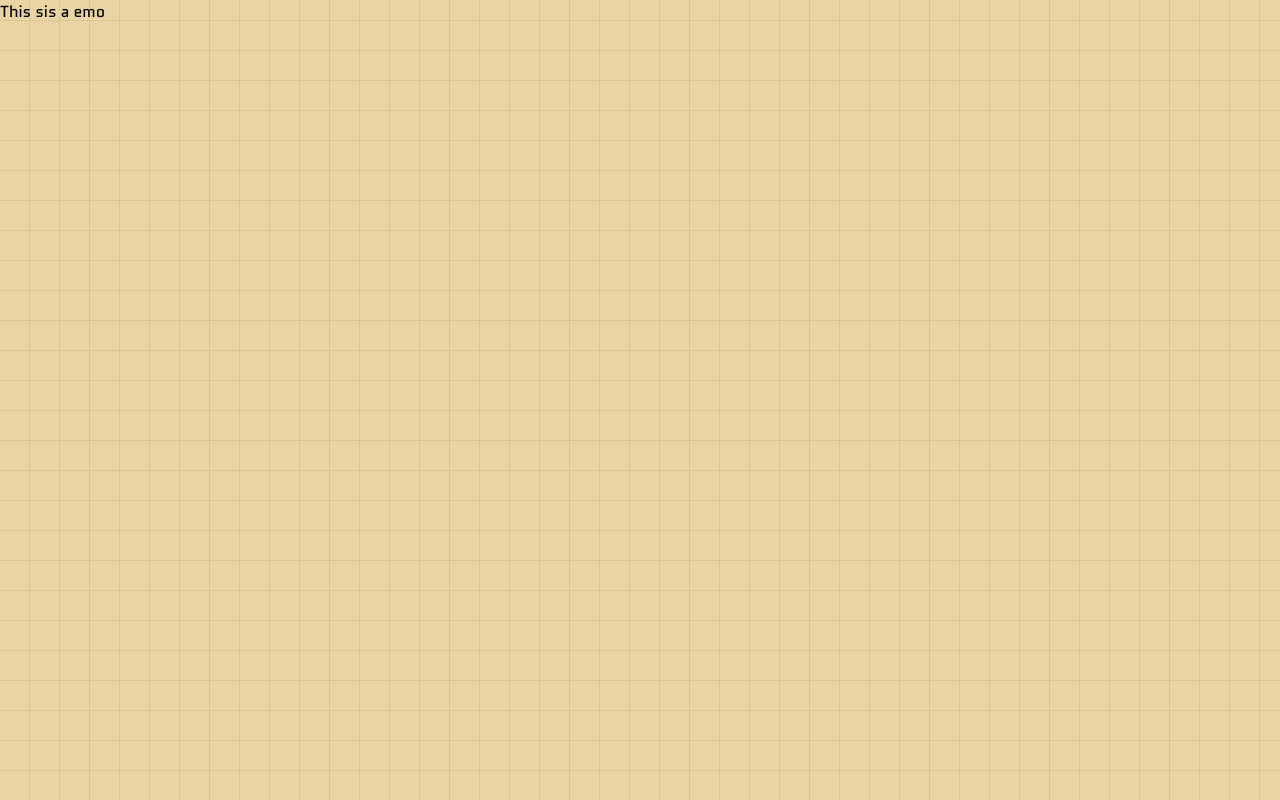
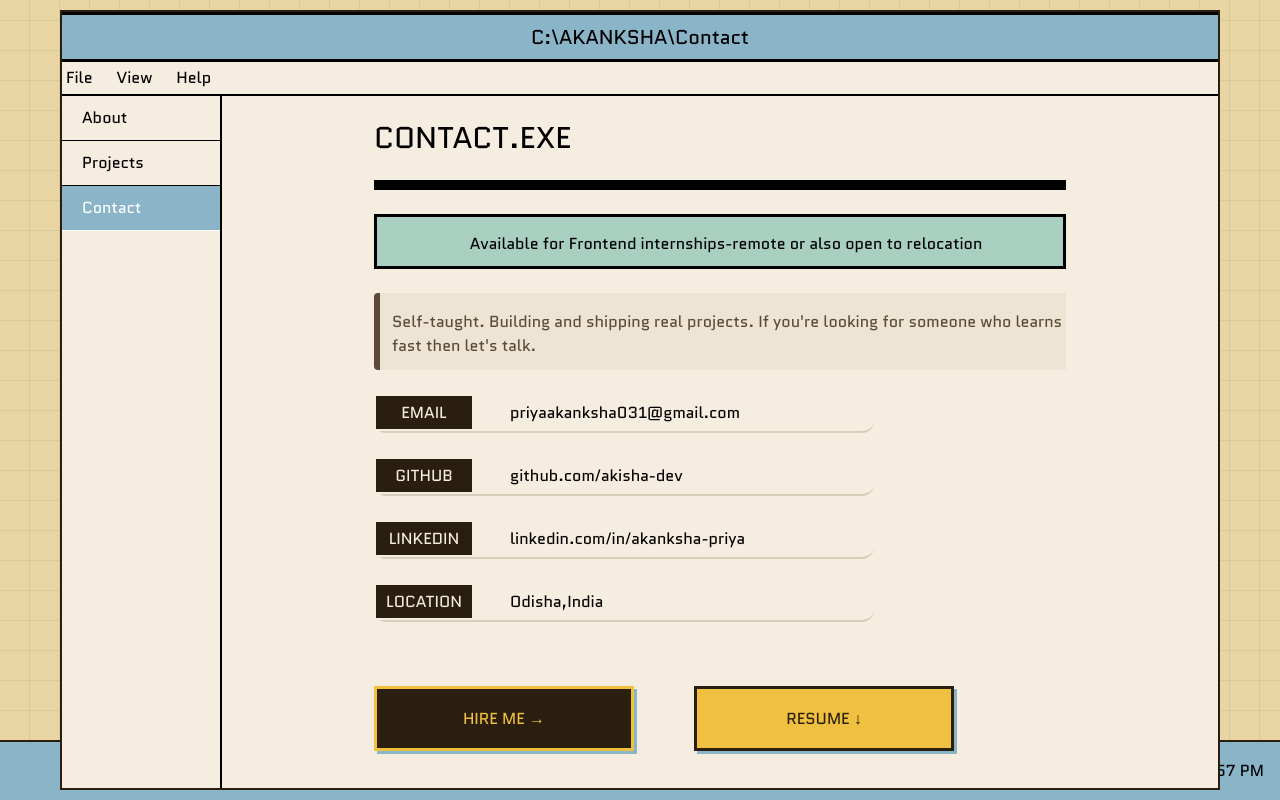
Before and after one commit to akisha-dev/Portfolio, a React (Vite) app: page /contact in a window 1280 px wide. Built offline with nearby package versions, Linux system fonts and the light colour scheme; the HTML template or start-up script is replaced by a standard one.

Commit message:
feat(contact): build contact page
- availability + tagline banners
- email, github, linkedin, location rows
- hire me opens gmail compose (internship subject)
- resume download from public/
- footer added

```diff
--- a/src/components/popup.jsx
+++ b/src/components/popup.jsx
@@ -91,11 +91,7 @@ export function Popup({ title,children}){
         overflow-y-auto"
 >
         <div
-       className="
-       border-3
-       grid grid-cols-2 gap-3 p-3
-       "
-       >
+            >
 {children}
 
 </div>
--- a/src/pages/about.jsx
+++ b/src/pages/about.jsx
@@ -1,4 +1,14 @@
+import {Popup} from "../components/popup"
+
+
 export function About(){
     return (
-        <h1>This sis a emo</h1>
+        <>
+        <div>
+            <Popup title="About">
+
+            </Popup>
+        </div>
+        </>
+
 )}
--- a/src/pages/contact.jsx
+++ b/src/pages/contact.jsx
@@ -1,4 +1,176 @@
+import { Popup } from "../components/popup"
+import { Footer } from "../components/footer"
+
 export function Contact(){
     return (
-        <h1>This sis a emo</h1>
+       <>
+
+        <Popup title='Contact'>
+         <div className="pl-38
+         pr-38
+         pb-38
+         pt-6
+         space-y-6">
+        <p
+        className="
+        text-3xl">CONTACT.EXE</p>
+        <div className="border-5"></div>
+
+         <div
+         className="pt-1
+         border-3
+         flex
+         h-[55px]
+         items-center
+         justify-center
+         pl-3
+         mt-6
+         bg-[#a8cfc0]">
+            Available for Frontend internships-remote or also open to relocation
+         </div>
+
+         <div
+         className="pt-1
+         border-l-6
+         rounded-l
+         flex
+         items-center
+         justify-center
+         pl-3
+         mt-6
+         h-[77px]
+         text-[#5a4a38]
+        bg-[#ede4d3]">
+            Self-taught. Building and shipping real projects.
+            If you're looking for someone who learns fast then let's talk.
+         </div>
+
+         <div
+         className="flex
+          items-center
+            w-[500px]
+          border-b-2
+          border-[#d8cdb8]
+          rounded-xl
+
+
+"
+         >
+            <div
+            className="border-2
+            flex
+            items-center
+            justify-center
+            w-[100px]
+            h-[37px]
+            mr-9
+            bg-[#2a1f0e]
+            text-[#f5ede0]
+            ">EMAIL</div>
+            <div> priyaakanksha031@gmail.com</div>
+         </div>
+
+        < div className="
+        flex
+          items-center
+          w-[500px]
+          border-b-2
+          border-[#d8cdb8]
+          rounded-xl">
+           <div
+             className="border-2
+            flex
+            items-center
+            justify-center
+            w-[100px]
+            h-[37px]
+            mr-9
+             bg-[#2a1f0e]
+            text-[#f5ede0]
+
+            ">GITHUB </div>
+           <div
+         ><a href="https://github.com/akisha-dev" target="_blank" rel="noreferrer">
+               github.com/akisha-dev
+               </a></div>
+         </div>
+          < div
+          className="
+        flex
+          items-center
+            w-[500px]
+          border-b-2
+          border-[#d8cdb8]
+          rounded-xl">
+
+            <div
+            className="border-2
+            flex
+            items-center
+            justify-center
+            w-[100px]
+            h-[37px]
+            mr-9
+             bg-[#2a1f0e]
+            text-[#f5ede0]
+            ">LINKEDIN</div>
+            <div><a href="https://www.linkedin.com/in/akanksha-priya-006197356/" target="_blank" rel="noreferrer">
+               linkedin.com/in/akanksha-priya
+               </a></div>
+         </div>
+          < div
+            className="
+        flex
+          items-center
+            w-[500px]
+          border-b-2
+          border-[#d8cdb8]
+          rounded-xl">
+          <div
+            className="border-2
+            flex
+            items-center
+            justify-center
+            w-[100px]
+            h-[37px]
+            mr-9
+            bg-[#2a1f0e]
+            text-[#f5ede0]
+            ">
+            LOCATION </div>
+            <div>Odisha,India</div>
+         </div>
+
+         <button
+         className="border-3
+         mt-10
+         w-[260px]
+         h-[65px]
+         mr-15
+         bg-[#2a1f0e]
+         text-[#f0c040]
+         hover:bg-[#f0c040]
+         hover:text-[#2a1f0e]
+         "
+          style={{boxShadow: "3px 3px 0 #8ab4c8"}}
+          >HIRE ME  &#8594;</button>
+
+         <button
+           className="border-3
+         w-[260px]
+         h-[65px]
+text-[#2a1f0e]
+bg-[#f0c040]
+hover:bg-[#2a1f0e]
+hover:text-[#f0c040]
+ "
+ style={{boxShadow: "3px 3px 0 #8ab4c8"}}
+>RESUME &darr;</button></div>
+
+        </Popup>
+
+       <div>
+        <Footer />
+       </div>
+       </>
 )}
--- a/src/pages/projects.jsx
+++ b/src/pages/projects.jsx
@@ -5,7 +5,8 @@ import { Popup } from "../components/popup"
 export function Projects(){
     return (
   <div>
-     <div className="z-10">
+     <div className="z-10
+     grid grid-cols-2 gap-3 p-3">
     <Popup title="Projects">
    <ProjectCard
         name="GitCard"
```
Also changed, not shown: src/assets/about_pic.png (added).
